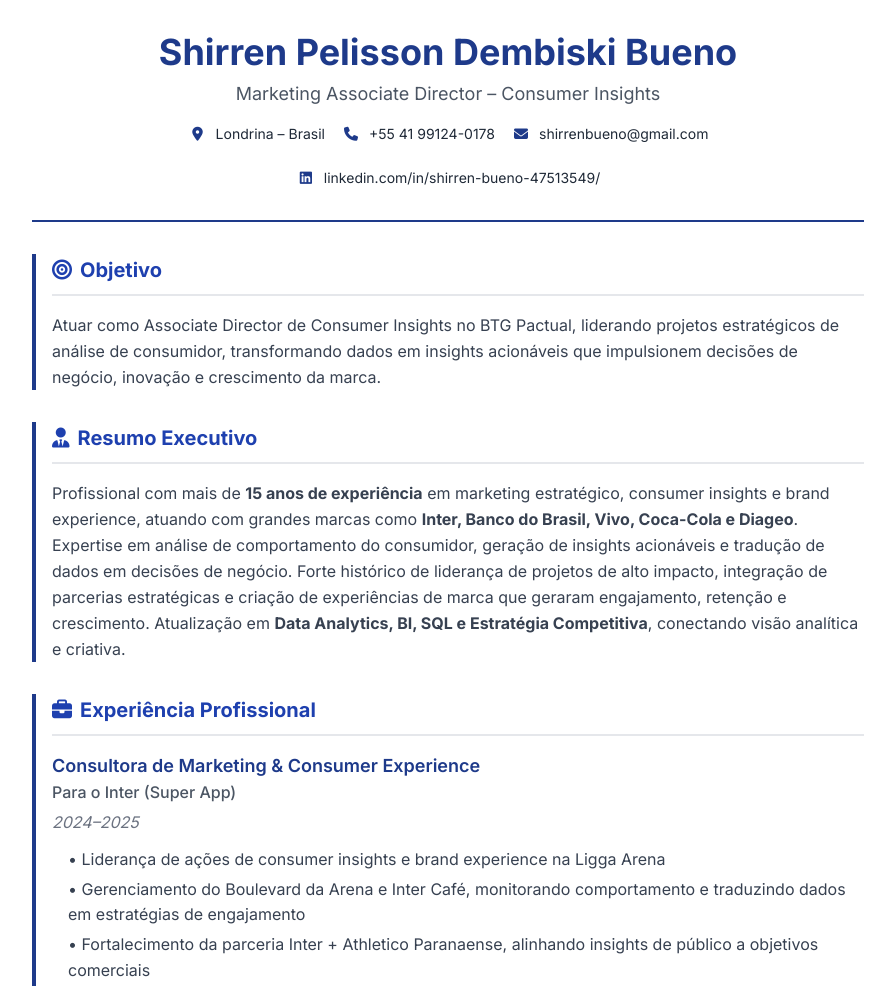
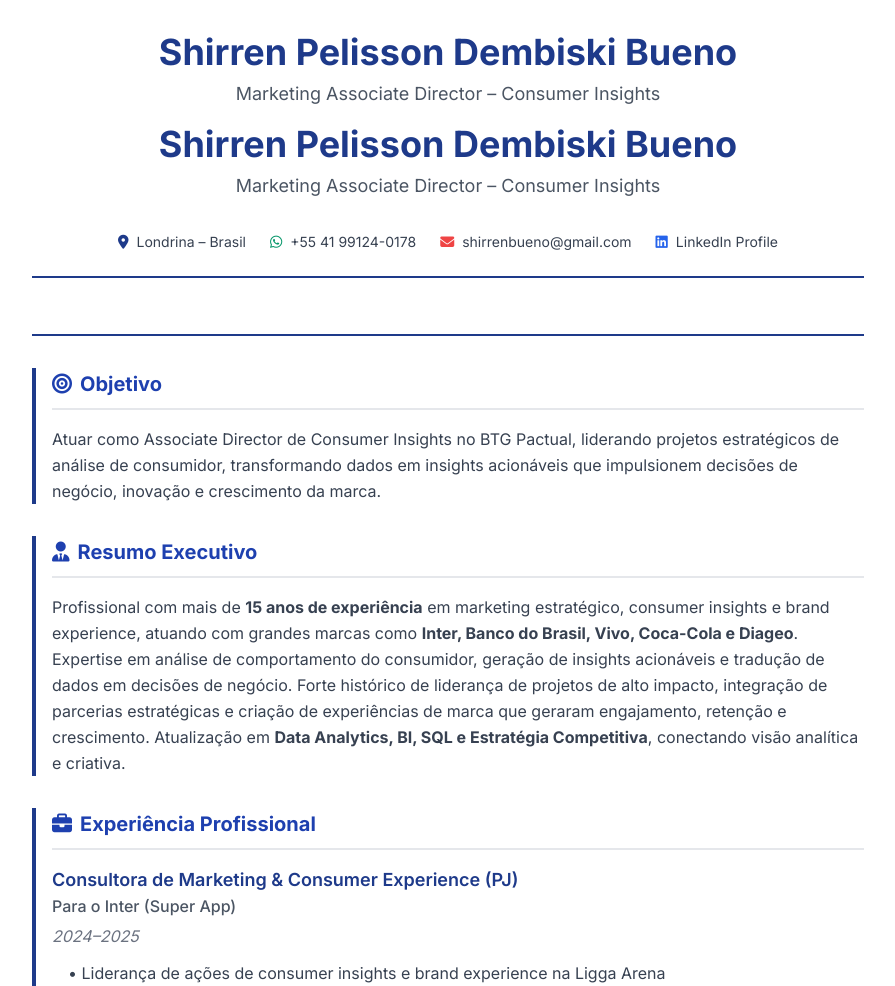
Before and after one commit to shirrenbueno/btg-consumer-insights-2025, a plain HTML site: page index.html in a window 1280 px wide. Shown: the top 986 px of the page, without its empty margins (192-1087 px from the left). Drawn offline with nearby package versions, Linux system fonts and the light colour scheme.

Commit message:
Update index.html

```diff
--- a/index.html
+++ b/index.html
@@ -71,22 +71,42 @@
                 <h1 class="text-4xl font-bold text-blue-900 mb-2">Shirren Pelisson Dembiski Bueno</h1>
                 <p class="text-lg text-gray-600 mb-4">Marketing Associate Director – Consumer Insights</p>
 
-                <div class="flex flex-wrap justify-center gap-4 text-sm">
-                    <div class="contact-item">
-                        <i class="fas fa-map-marker-alt"></i>
+<div class="text-center mb-8 pb-6 border-b-2 border-blue-900">
+    <h1 class="text-4xl font-bold text-blue-900 mb-2">Shirren Pelisson Dembiski Bueno</h1>
+    <p class="text-lg text-gray-600 mb-4">Marketing Associate Director – Consumer Insights</p>
+
+    <!-- NOVOS CONTATOS -->
+    <div class="mt-8 flex flex-wrap justify-center gap-6 text-sm text-gray-700">
+
+        <div class="flex items-center gap-2 cursor-pointer hover:scale-105 transition-transform">
+            <i class="fas fa-map-marker-alt text-blue-900"></i>
             <span>Londrina – Brasil</span>
         </div>
-                    <div class="contact-item">
-                        <i class="fas fa-phone"></i>
+
+        <a href="https://wa.me/5541991240178"
+           target="_blank"
+           rel="noopener noreferrer"
+           aria-label="WhatsApp"
+           class="flex items-center gap-2 cursor-pointer hover:scale-105 transition-transform hover:text-blue-700">
+            <i class="fab fa-whatsapp text-green-600"></i>
             <span>+55 41 99124-0178</span>
-                    </div>
-                    <div class="contact-item">
-                        <i class="fas fa-envelope"></i>
+        </a>
+
+        <a href="mailto:shirrenbueno@gmail.com"
+           aria-label="E-mail"
+           class="flex items-center gap-2 cursor-pointer hover:scale-105 transition-transform hover:text-blue-700">
+            <i class="fas fa-envelope text-red-500"></i>
             <span>shirrenbueno@gmail.com</span>
-                    </div>
-                    <div class="contact-item">
-                        <i class="fab fa-linkedin"></i>
-                        <span>linkedin.com/in/shirren-bueno-47513549/</span>
+        </a>
+
+        <a href="https://www.linkedin.com/in/shirren-bueno-47513549/"
+           target="_blank"
+           rel="noopener noreferrer"
+           aria-label="LinkedIn"
+           class="flex items-center gap-2 cursor-pointer hover:scale-105 transition-transform hover:text-blue-700">
+            <i class="fab fa-linkedin text-blue-600"></i>
+            <span>LinkedIn Profile</span>
+        </a>
     </div>
 </div>
             </div>
@@ -118,7 +138,7 @@
                 </h2>
 
                 <div class="mb-6">
-                    <h3 class="job-title text-lg">Consultora de Marketing & Consumer Experience</h3>
+                    <h3 class="job-title text-lg">Consultora de Marketing & Consumer Experience (PJ)</h3>
                     <p class="company mb-1">Para o Inter (Super App)</p>
                     <p class="date mb-3">2024–2025</p>
                     <ul class="text-gray-700 space-y-1 ml-4">
@@ -141,7 +161,7 @@
 
                 <div class="mb-6">
                     <h3 class="job-title text-lg">Gerente de Projeto</h3>
-                    <p class="company mb-1">Para o Banco do Brasil (Projeto Verão Estilo Jurerê)</p>
+                    <p class="company mb-1">Para o Banco do Brasil - Projeto Verão Estilo Jurerê (PJ)</p>
                     <p class="date mb-3">2012–2013</p>
                     <ul class="text-gray-700 space-y-1 ml-4">
                         <li>• Ativações de lifestyle para clientes high prime (Ourocard)</li>
@@ -304,7 +324,7 @@
                     </p>
 
                     <p>
-                        Nos últimos anos, atuei em projetos estratégicos para marcas como <strong>Inter, Banco do Brasil, Vivo, Coca-Cola e Diageo</strong>, conduzindo iniciativas de consumer insights e brand experience em ambientes de alta complexidade. Para o Inter (Super App), liderei ações integradas de marketing e comportamento do consumidor no ecossistema esportivo da Ligga Arena, traduzindo dados de público em experiências de marca relevantes e em maior retenção no app. Já para o Banco do Brasil, fui responsável pela criação de ativações exclusivas para o público high prime (Ourocard), reforçando a percepção de valor da marca com impacto direto em milhares de consumidores.
+                        Nos últimos anos, atuei em projetos estratégicos para marcas como <strong>Inter, Banco do Brasil, Vivo, Petrobrás, Coca-Cola e Diageo</strong>, conduzindo iniciativas de consumer insights e brand experience em ambientes de alta complexidade. Para o Inter (Super App), liderei ações integradas de marketing e comportamento do consumidor no ecossistema esportivo da Ligga Arena, traduzindo dados de público em experiências de marca relevantes e em maior retenção no app. Já para o Banco do Brasil, fui responsável pela produção e execução de ativações exclusivas para o público high prime (Ourocard), reforçando a percepção de valor da marca com impacto direto em milhares de consumidores.
                     </p>
 
                     <p>
```
Lines whose indentation alone changed are shown as unchanged.
